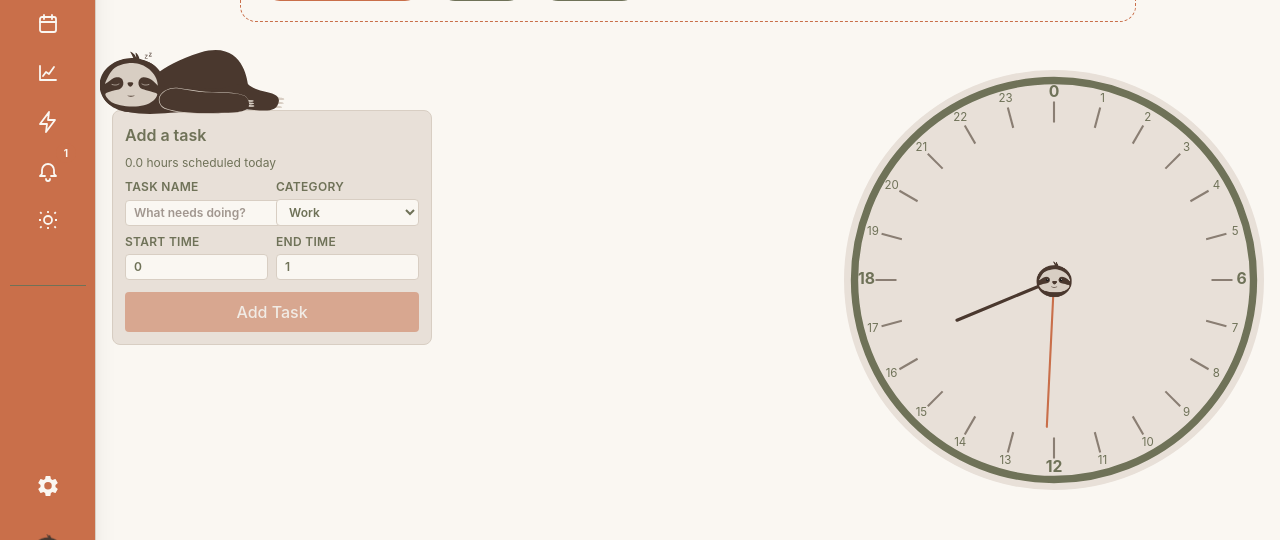
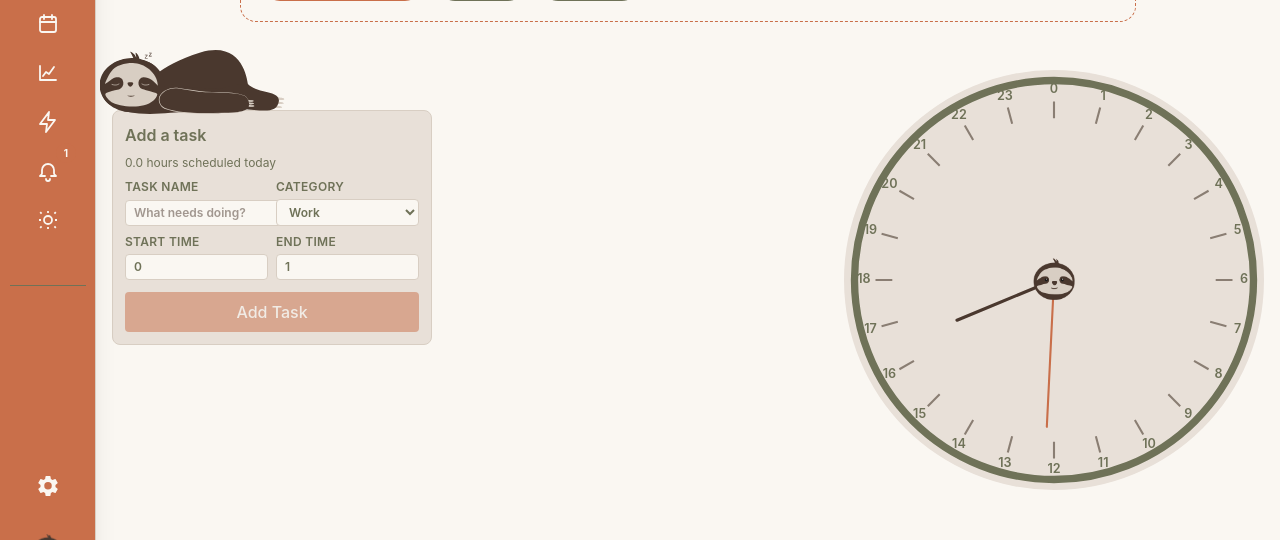
Before and after one commit to veefa/lazy-sloth, a React (Vite) app: page /lazy-schedule in a window 1280 px wide. Shown: the part 206-746 px from the top of the page. Built offline with nearby package versions, Linux system fonts and the light colour scheme.

Commit message:
Improve the FaceClock UI by: - adding a new mascot image and updating the background color based on the time of day. - The mascot image will change to a night version during nighttime hours -the background will switch between a warm ivory color during the day and a coffee color at night

```diff
--- a/src/features/FaceClock.tsx
+++ b/src/features/FaceClock.tsx
@@ -136,6 +136,35 @@ const FaceClock: React.FC = () => {
     0,
   );
   const isOverloaded = scheduledHours > 22;
+  const taskLayouts = tasks.map((task, index) => {
+    const arcRadius = 170 - index * 12;
+    const duration = durationFor(task.startHour, task.endHour);
+    const middleHour = normalizeHour(task.startHour + duration / 2);
+    const middleAngle = (middleHour * 15 - 90) * (Math.PI / 180);
+    const angleSpan = duration * (Math.PI / 12);
+    const requiredLabelWidth = task.name.length * 6.5 + 4;
+    const labelRadius = Math.min(
+      arcRadius - 10,
+      Math.max(arcRadius * 0.55, requiredLabelWidth / angleSpan),
+    );
+    const fontSize = Math.max(
+      8,
+      Math.min(
+        11,
+        (labelRadius * angleSpan) / (Math.max(task.name.length, 1) * 0.62),
+      ),
+    );
+    return {
+      task,
+      arcRadius,
+      middleAngle,
+      endAngle: (task.endHour * 15 - 90) * (Math.PI / 180),
+      labelX: centerX + Math.cos(middleAngle) * labelRadius,
+      labelY: centerY + Math.sin(middleAngle) * labelRadius,
+      fontSize,
+      isSelected: task.id === selectedTaskId,
+    };
+  });
 
   return (
     <div className="mx-auto w-full max-w-6xl pt-6">
@@ -156,64 +185,66 @@ const FaceClock: React.FC = () => {
             stroke={CLOCK_STROKE}
             strokeWidth="7"
           />
-          {[...Array(24)].map((_, i) => {
-            const angle = (i / 24) * 2 * Math.PI;
-            return (
-              <text
-                key={i}
-                x={centerX + radius * 0.94 * Math.sin(angle)}
-                y={centerY - radius * 0.94 * Math.cos(angle)}
-                textAnchor="middle"
-                dominantBaseline="middle"
-                fontWeight={i % 6 === 0 ? "bold" : "normal"}
-                fontSize={i % 6 === 0 ? 15 : 11}
-                fill={CLOCK_STROKE}>
-                {i}
-              </text>
-            );
-          })}
+          {taskLayouts.map(({ task, arcRadius, isSelected }) => (
+            <TimeBlockArc
+              key={task.id}
+              startHour={task.startHour}
+              endHour={task.endHour}
+              radius={arcRadius}
+              centerX={centerX}
+              centerY={centerY}
+              color={categories[task.category]}
+              separatorColor={CLOCK_FACE}
+              opacity={0.46}
+              selected={isSelected}
+              onPointerDown={(event) => startDrag(event, task)}
+            />
+          ))}
           <g stroke={CLOCK_TICK} strokeWidth="2">
             {Array.from({ length: 24 }).map((_, i) => {
               const angle = (i * Math.PI) / 12 - Math.PI / 2;
               return (
                 <line
                   key={i}
-                  x1={centerX + Math.cos(angle) * 150}
-                  y1={centerY + Math.sin(angle) * 150}
+                  x1={centerX + Math.cos(angle) * 154}
+                  y1={centerY + Math.sin(angle) * 154}
                   x2={centerX + Math.cos(angle) * 170}
                   y2={centerY + Math.sin(angle) * 170}
                 />
               );
             })}
           </g>
-          {tasks.map((task, index) => {
-            const arcRadius = 170 - index * 12;
-            const duration = durationFor(task.startHour, task.endHour);
-            const middleHour = normalizeHour(task.startHour + duration / 2);
-            const middleAngle = (middleHour * 15 - 90) * (Math.PI / 180);
-            const endAngle = (task.endHour * 15 - 90) * (Math.PI / 180);
-            const isSelected = task.id === selectedTaskId;
+          {[...Array(24)].map((_, i) => {
+            const angle = (i * Math.PI) / 12 - Math.PI / 2;
             return (
+              <text
+                key={i}
+                x={centerX + Math.cos(angle) * 181}
+                y={centerY + Math.sin(angle) * 181}
+                textAnchor="middle"
+                dominantBaseline="middle"
+                fontWeight="600"
+                fontSize="12"
+                fill={CLOCK_STROKE}>
+                {i}
+              </text>
+            );
+          })}
+          {taskLayouts.map(
+            ({ task, labelX, labelY, fontSize, arcRadius, endAngle, isSelected }) => (
               <React.Fragment key={task.id}>
-                <TimeBlockArc
-                  startHour={task.startHour}
-                  endHour={task.endHour}
-                  radius={arcRadius}
-                  centerX={centerX}
-                  centerY={centerY}
-                  color={categories[task.category]}
-                  opacity={0.58}
-                  selected={isSelected}
-                  onPointerDown={(event) => startDrag(event, task)}
-                />
                 <text
-                  x={centerX + Math.cos(middleAngle) * radius * 0.4}
-                  y={centerY + Math.sin(middleAngle) * radius * 0.4}
+                  x={labelX}
+                  y={labelY}
                   textAnchor="middle"
                   dominantBaseline="middle"
-                  fontSize="13"
+                  fontSize={fontSize}
                   fontWeight="bold"
                   fill={taskTextColor}
+                  stroke={CLOCK_FACE}
+                  strokeWidth="3"
+                  paintOrder="stroke"
+                  strokeLinejoin="round"
                   pointerEvents="none">
                   {task.name}
                 </text>
@@ -230,8 +261,8 @@ const FaceClock: React.FC = () => {
                   />
                 )}
               </React.Fragment>
-            );
-          })}
+            ),
+          )}
           <ClockHand
             angle={hourAngle}
             length={100}
@@ -250,10 +281,10 @@ const FaceClock: React.FC = () => {
           />
           <image
             href={isNight ? slothFaceNight : slothFaceDay}
-            x={centerX - 18}
-            y={centerY - 18}
-            width="36"
-            height="36"
+            x={centerX - 21}
+            y={centerY - 21}
+            width="42"
+            height="42"
             preserveAspectRatio="xMidYMid meet"
             pointerEvents="none"
           />
--- a/src/features/TimeBlockArc.tsx
+++ b/src/features/TimeBlockArc.tsx
@@ -7,6 +7,7 @@ interface TimeBlockArcProps {
   centerX: number;
   centerY: number;
   color: string;
+  separatorColor: string;
   opacity?: number;
   selected?: boolean;
   onPointerDown?: (event: React.PointerEvent<SVGPathElement>) => void;
@@ -19,6 +20,7 @@ const TimeBlockArc: React.FC<TimeBlockArcProps> = ({
   centerX,
   centerY,
   color,
+  separatorColor,
   opacity = 0.5,
   selected = false,
   onPointerDown,
@@ -36,8 +38,8 @@ const TimeBlockArc: React.FC<TimeBlockArcProps> = ({
       d={`M ${centerX},${centerY} L ${x1},${y1} A ${radius},${radius} 0 ${duration > 12 ? 1 : 0} 1 ${x2},${y2} Z`}
       fill={color}
       opacity={opacity}
-      stroke={selected ? "#1e3a8a" : "transparent"}
-      strokeWidth={selected ? 3 : 0}
+      stroke={selected ? "#1e3a8a" : separatorColor}
+      strokeWidth={selected ? 3 : 2}
       className="cursor-grab active:cursor-grabbing"
       onPointerDown={onPointerDown}
     />
```
